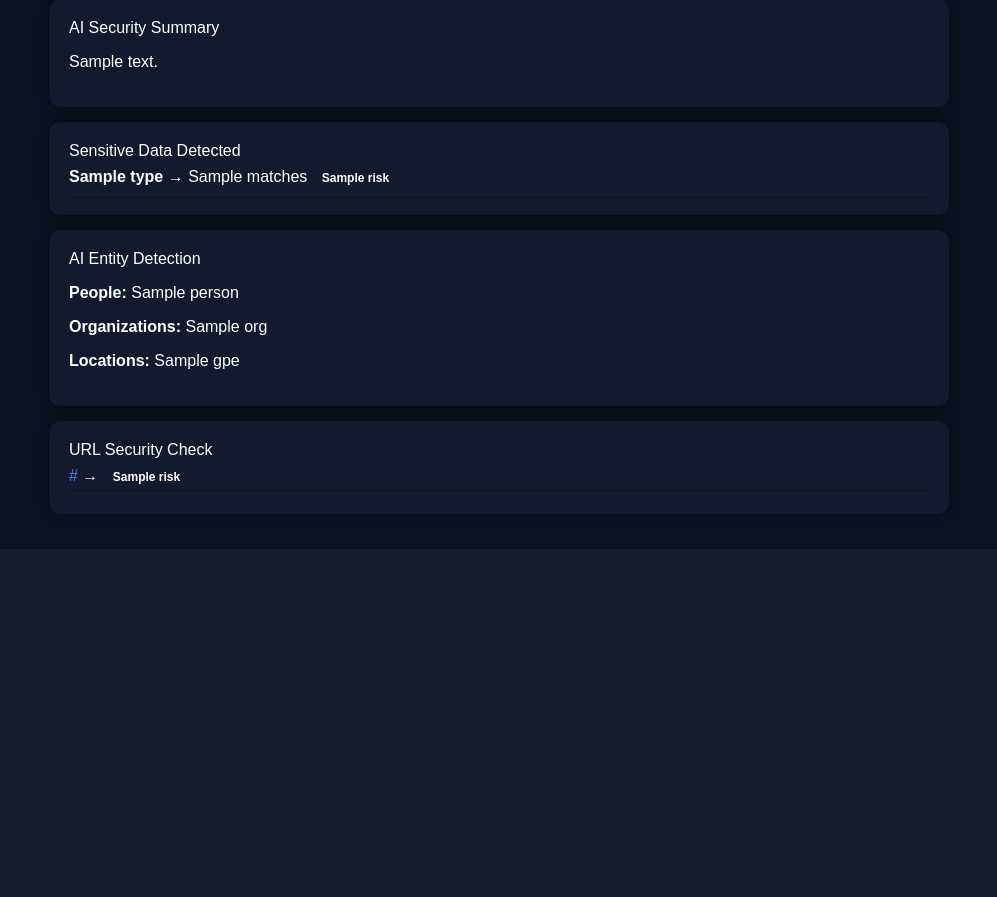
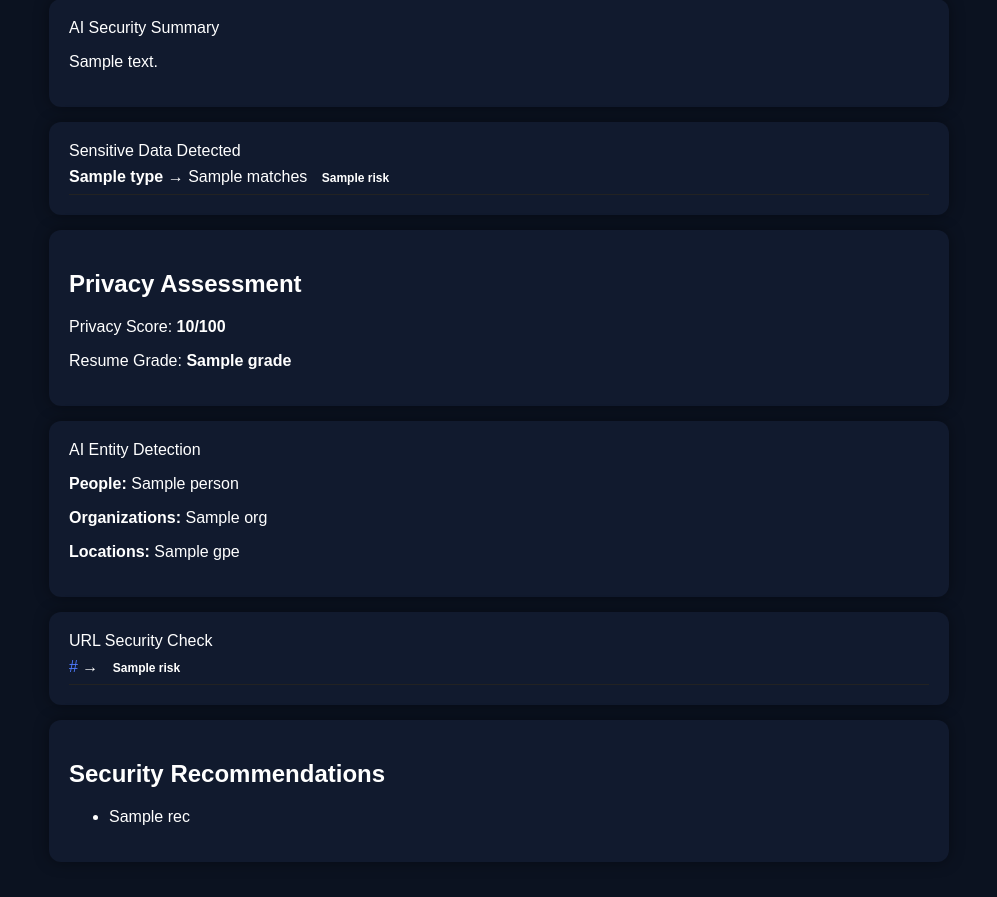
Before and after one commit to Tharindi-Weerasinghe/ai-resume-security-analyzer, a Flask app: template templates/report.html in a window 1280 px wide. Shown: the part 262-1159 px from the top of the page, without its empty margins (141-1138 px from the left). Before the commit the page ends 793 px from the top, so only its background shows below. Run offline with Flask 3, Linux system fonts and the light colour scheme; the template is opened without the code that fills it: most values are stand-ins (such as "Sample title", 1, 10 or a date in 2020).

Commit message:
Updated project improvements

```diff
--- a/app.py
+++ b/app.py
@@ -3,15 +3,26 @@ import os
 from ai_entity_detector import extract_entities
 from url_security import analyze_urls
 from pdf_report import generate_pdf
-
+from recommendations import generate_recommendations
 from extractor import extract_text
 from pii_detector import detect_pii
 from risk_scorer import calculate_risk
+from risk_scorer import calculate_privacy_score
 
 app = Flask(__name__)
 
 UPLOAD_FOLDER = "uploads"
 os.makedirs(UPLOAD_FOLDER, exist_ok=True)
+
+def generate_summary(risk):
+    if risk["level"] == "CRITICAL":
+        return "Critical risk: Sensitive data exposure + potential security threats detected."
+    elif risk["level"] == "HIGH":
+        return "High risk: Resume contains sensitive personal information."
+    elif risk["level"] == "MEDIUM":
+        return "Medium risk: Some personal data exposure detected."
+    else:
+        return "Low risk: Resume is relatively safe."
 
 
 @app.route("/")
@@ -38,6 +49,10 @@ def analyze():
 
     generate_pdf(pdf_path, pii_results, risk_result, entities, urls)
 
+    summary = generate_summary(risk_result)
+    recommendations = generate_recommendations(pii_results)
+    privacy = calculate_privacy_score(risk_result["score"])
+
 
     return render_template(
         "report.html",
@@ -46,8 +61,12 @@ def analyze():
         preview=text[:800],
         entities=entities,
         urls=urls,
-        pdf_file = "report.pdf"
+        pdf_file = "report.pdf",
+        summary=summary,
+        recommendations=recommendations,
+        privacy=privacy
     )
+
 
 if __name__ == "__main__":
     app.run(debug=True)
--- a/templates/report.html
+++ b/templates/report.html
@@ -105,6 +105,20 @@
         {% endfor %}
     </div>
 
+    <div class="card">
+    <h2>Privacy Assessment</h2>
+
+    <p>
+        Privacy Score:
+        <strong>{{ privacy.privacy_score }}/100</strong>
+    </p>
+
+    <p>
+        Resume Grade:
+        <strong>{{ privacy.grade }}</strong>
+    </p>
+</div>
+
     <!-- ENTITIES -->
     <div class="card">
         <div class="section-title">AI Entity Detection</div>
@@ -126,6 +140,16 @@
         {% endfor %}
     </div>
 
+    <div class="card">
+    <h2>Security Recommendations</h2>
+
+    <ul>
+        {% for rec in recommendations %}
+            <li>{{ rec }}</li>
+        {% endfor %}
+    </ul>
+</div>
+
 </div>
 
 </body>
```
Also changed, not shown: recommendations.py (added, +34 -0 lines), risk_scorer.py (+21 -0 lines), 1 other file.
